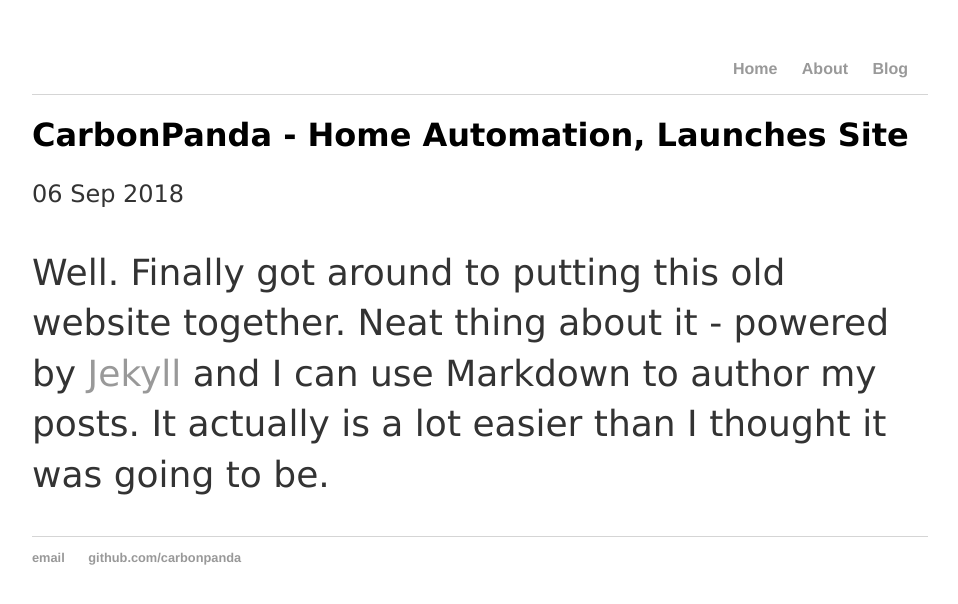
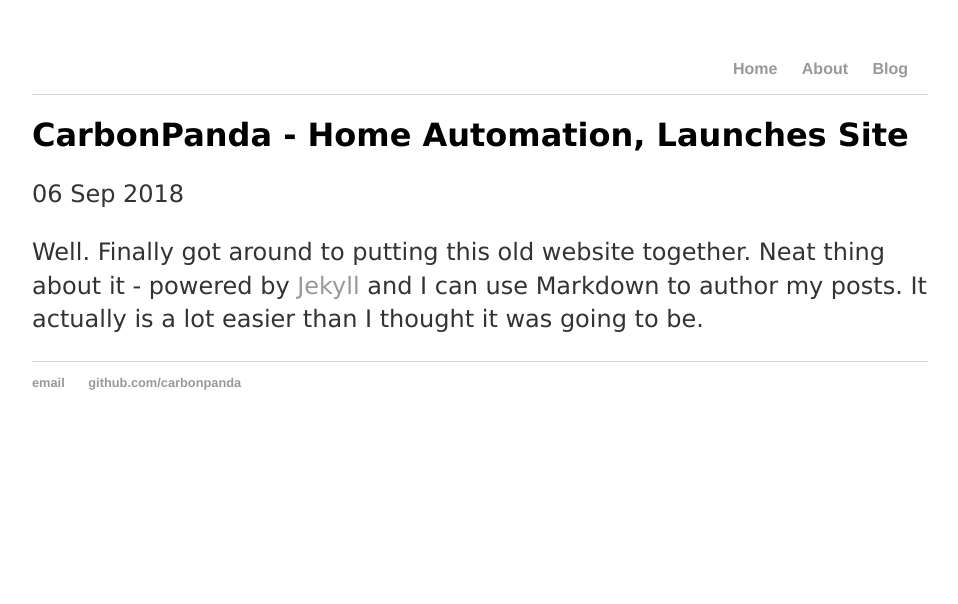
Before and after one commit to carbonpanda/carbonpanda.github.io, a Jekyll site: the page built from _posts/2018-09-06-carbonpanda-site-launched.md, in a window 1280 px wide. Shown: the top 604 px of the page, without its empty margins (160-1118 px from the left). Built offline with Jekyll 4.4.1, drawn with Linux system fonts in a browser that asks for light colours.

Commit message:
Update main.css

```diff
--- a/css/main.css
+++ b/css/main.css
@@ -28,7 +28,7 @@ h1 {
     font-family:'Verdana', 'Arial', 'Sans-Serif';
 }
 
-div.post, p {
+p {
     font-family:'Verdana', 'Arial', 'Sans-Serif';
     font-size: 1.5em;
     line-height: 1.4em;
@@ -60,3 +60,10 @@ ul.posts div {
     font-family: 'Lucida Console', Monospace;
     text-align: right;
 }
+
+div.post p {
+    font-family:'Verdana', 'Arial', 'Sans-Serif';
+    font-size: 1.5em;
+    line-height: 1.4em;
+    color: #333;
+}
```
